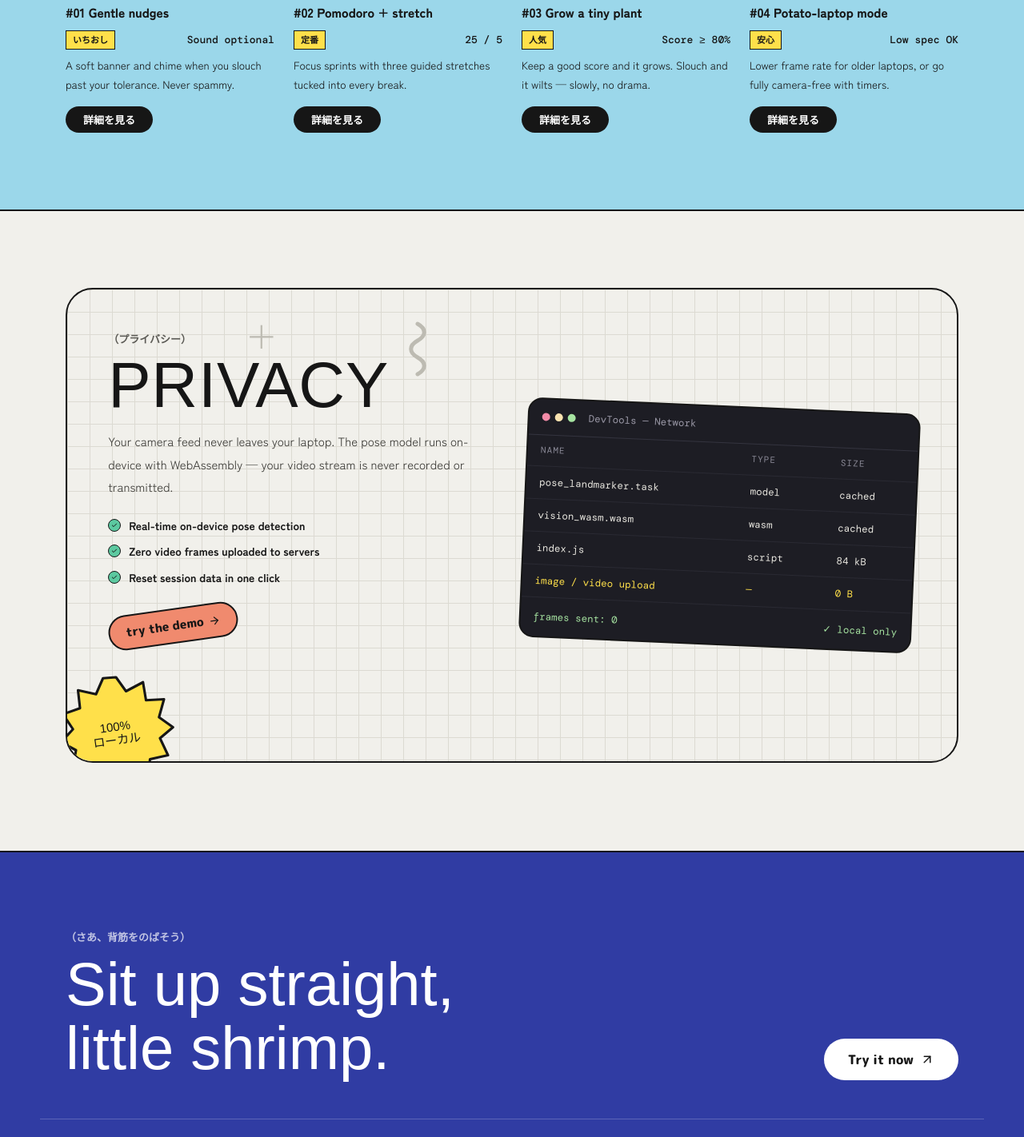
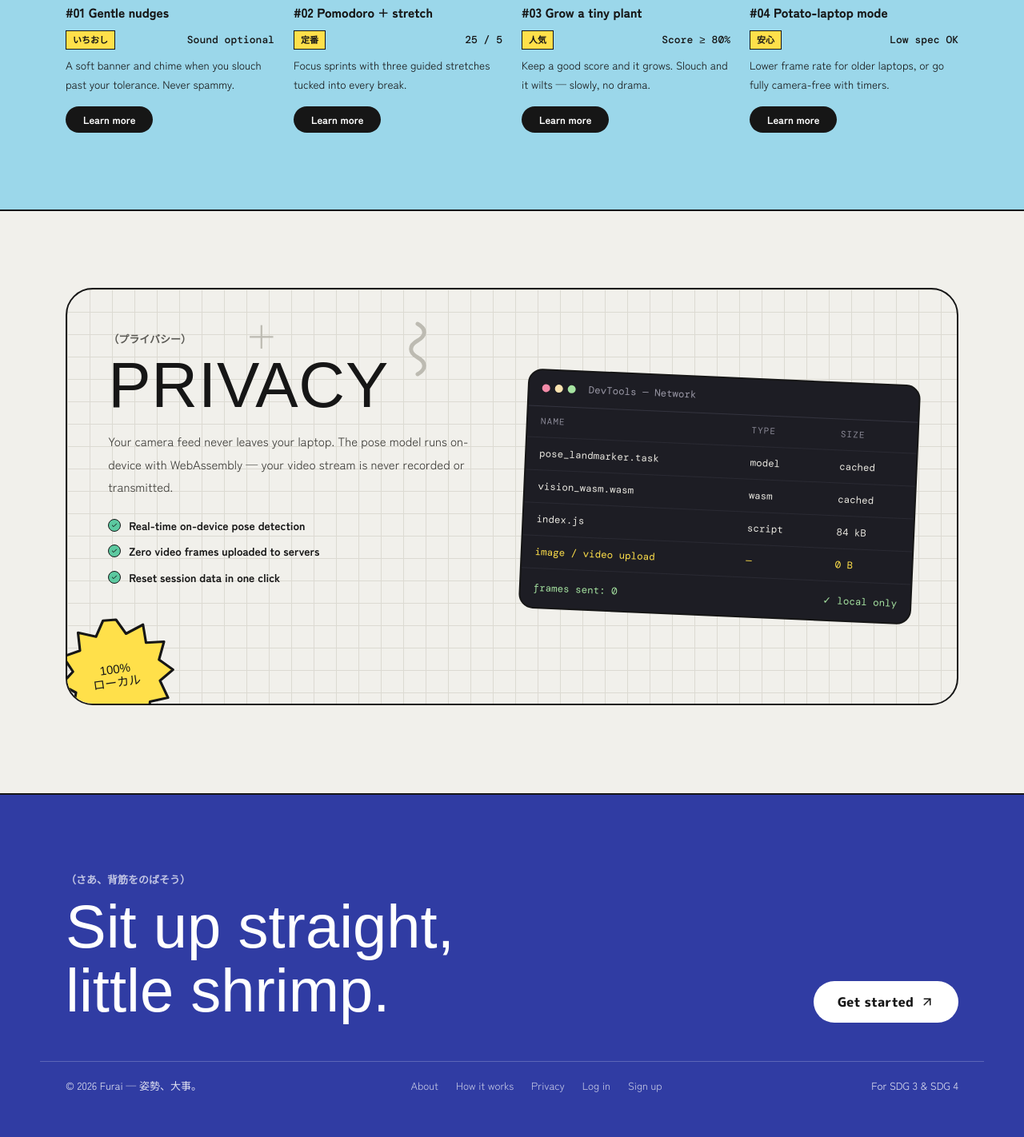
Before and after one commit to eicheich/furai-fe, a React (Vite) app: page / in a window 1280 px wide. Shown: the part 3240-4662 px from the top of the page at 80% size. Built offline with nearby package versions, Linux system fonts and the light colour scheme; a web font is replaced by a local one.

Commit message:
fix(landing): remove demo button from privacy card and translate card buttons to English

```diff
--- a/src/App.jsx
+++ b/src/App.jsx
@@ -528,7 +528,7 @@ export default function App() {
                     </div>
                     <p className="pick__desc">{p.desc}</p>
                     <button className="pill pill--dark" onClick={openDemo}>
-                      詳細を見る
+                      Learn more
                     </button>
                   </article>
                 ))}
@@ -554,9 +554,6 @@ export default function App() {
                   <li><Check size={16} strokeWidth={3} /> Zero video frames uploaded to servers</li>
                   <li><Check size={16} strokeWidth={3} /> Reset session data in one click</li>
                 </ul>
-                <button className="pill-coral" onClick={openDemo}>
-                  try the demo <ArrowRight size={15} />
-                </button>
               </div>
 
               <div className="netlog" aria-label="Network panel showing zero image uploads">
--- a/src/components/Footer.jsx
+++ b/src/components/Footer.jsx
@@ -30,7 +30,7 @@ export default function Footer({
             className="pill pill--light pill--lg"
             onClick={onOpenDemo}
           >
-            Try it now <ArrowUpRight size={18} />
+            {user ? 'Study Space' : 'Get started'} <ArrowUpRight size={18} />
           </button>
         </div>
       )}
```
